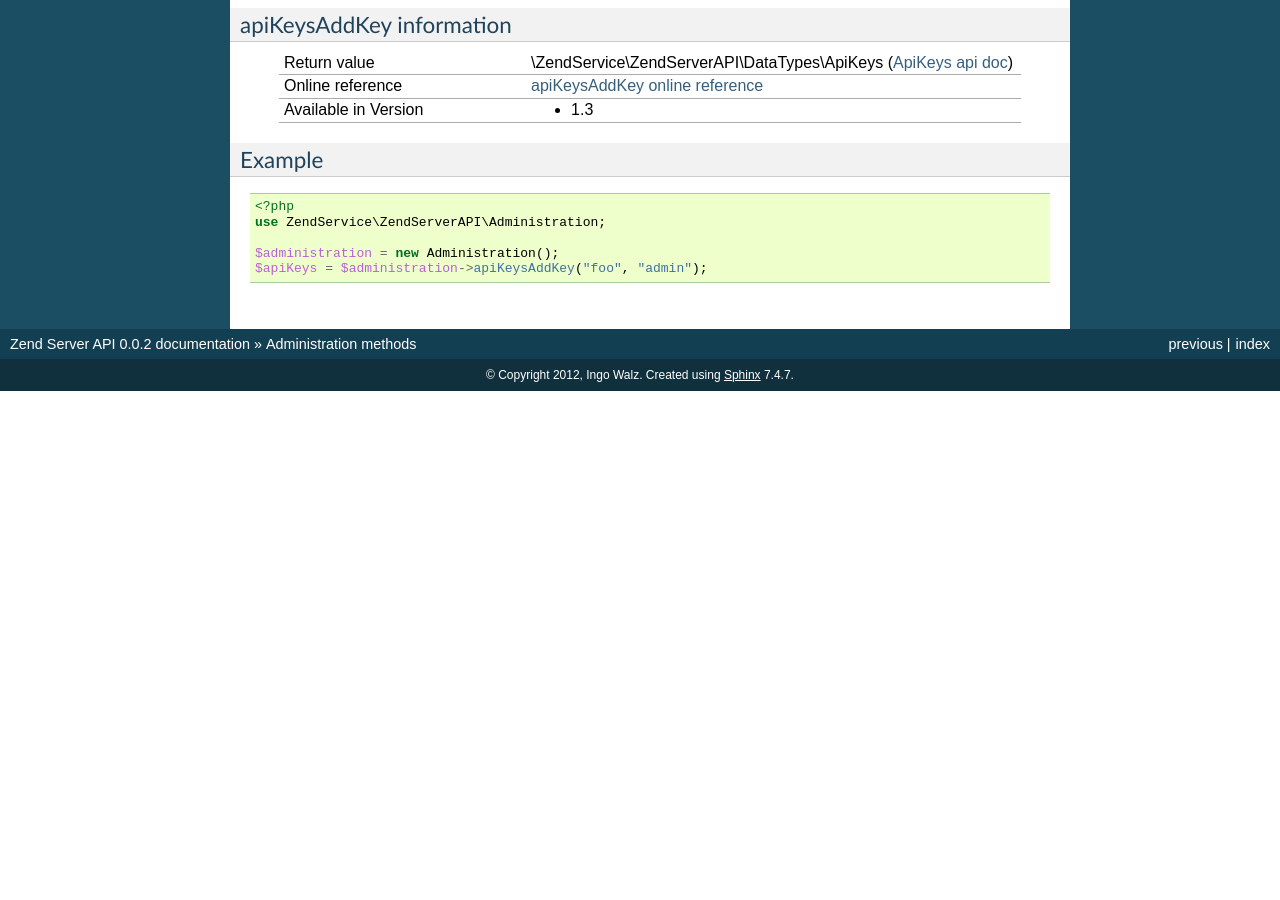
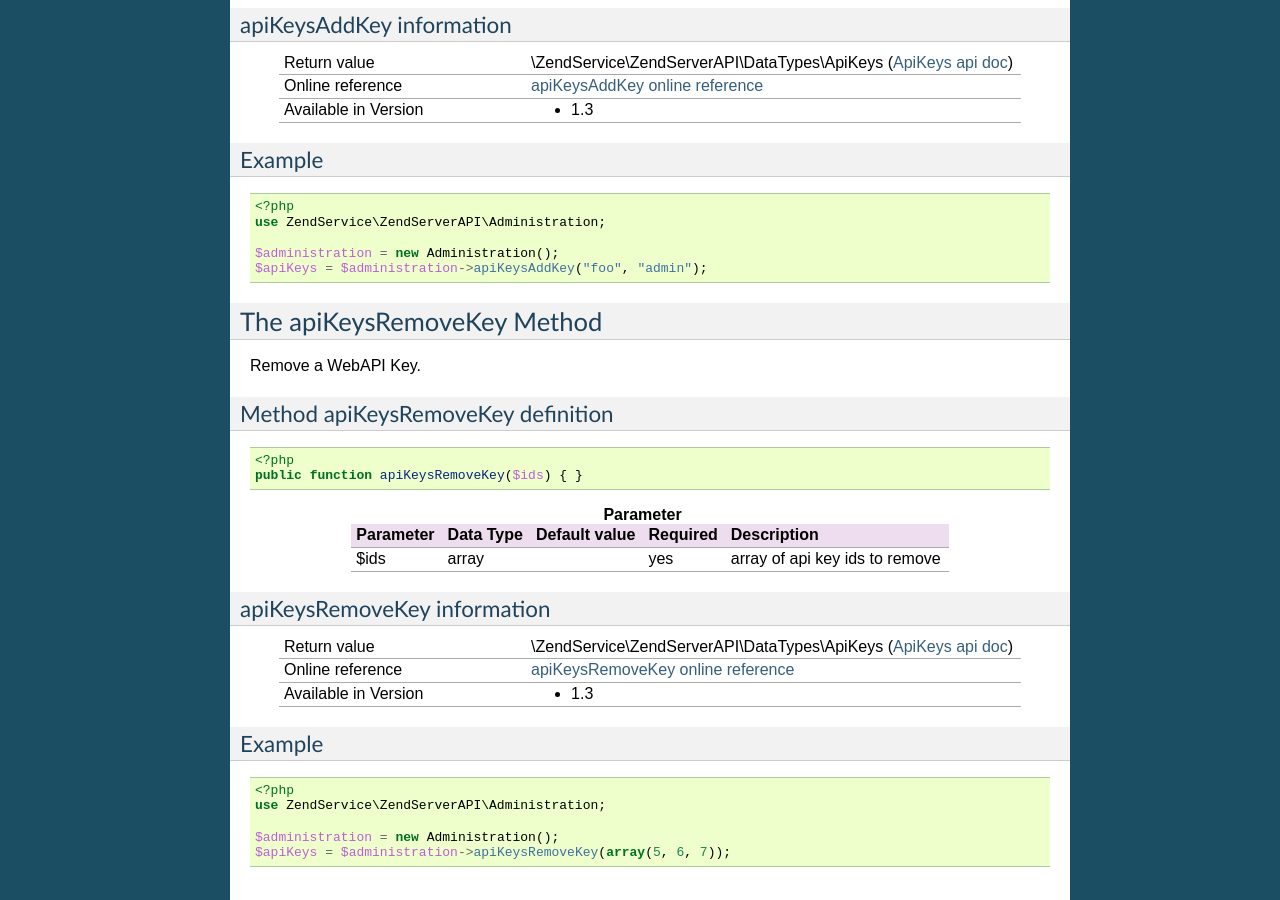
Before and after one commit to iwalz/zendserverapi, a Sphinx documentation site: the page built from docs/ref/administration.rst, in a window 1280 px wide and 900 px high, scrolled down 3744 px. Built offline with Sphinx 7.4.7, drawn with Linux system fonts in a browser that asks for light colours; before the commit the page ends 4135 px from its top, so only the background shows below that; some of the changed text lies outside the part shown.

Commit message:
Added apiKeysRemoveKey

```diff
--- a/docs/ref/administration.rst
+++ b/docs/ref/administration.rst
@@ -381,6 +381,66 @@
     $administration = new Administration();
     $apiKeys = $administration->apiKeysAddKey("foo", "admin");
 
+.. _zendservice.administration.methods.apiKeysRemoveKey:
+
+The apiKeysRemoveKey Method
+===========================
+
+Remove a WebAPI Key.
+
+.. _zendservice.administration.methods.apiKeysRemoveKey.definition:
+
+Method apiKeysRemoveKey definition
+----------------------------------
+
+.. code-block:: php
+
+    <?php
+    public function apiKeysRemoveKey($ids) { }
+
+.. list-table:: **Parameter**
+   :header-rows: 1
+
+   * - Parameter
+     - Data Type
+     - Default value
+     - Required
+     - Description
+   * - $ids
+     - array
+     -
+     - yes
+     - array of api key ids to remove
+
+.. _zendservice.administration.methods.apiKeysRemoveKey.information:
+
+apiKeysRemoveKey information
+----------------------------
+
+.. list-table::
+   :widths: 5 10
+   :header-rows: 0
+
+   * - Return value
+     - \\ZendService\\ZendServerAPI\\DataTypes\\ApiKeys (`ApiKeys api doc`_)
+   * - Online reference
+     - `apiKeysRemoveKey online reference`_
+   * - Available in Version
+     - * 1.3
+
+.. _zendservice.administration.methods.apiKeysRemoveKey.example:
+
+Example
+-------
+
+.. code-block:: php
+
+    <?php
+    use ZendService\ZendServerAPI\Administration;
+
+    $administration = new Administration();
+    $apiKeys = $administration->apiKeysRemoveKey(array(5, 6, 7));
+
 .. _userAuthenticateSettings online reference: http://files.zend.com/help/Beta/Zend-Server-6/zend-server.htm#the_userauthenticatesettings_method.htm
 .. _AuthenticationType api doc: http://zs-apidoc.rubber-duckling.net/classes/ZendService.ZendServerAPI.DataTypes.AuthenticationType.html
 .. _userSetPassword online reference: http://files.zend.com/help/Beta/Zend-Server-6/zend-server.htm#the_usersetpassword_method.htm
@@ -389,3 +449,4 @@
 .. _ApiKeys api doc: http://zs-apidoc.rubber-duckling.net/classes/ZendService.ZendServerAPI.DataTypes.ApiKeys.html
 .. _apiKeysGetList online reference: http://files.zend.com/help/Beta/Zend-Server-6/zend-server.htm#the_apikeysgetlist_method.htm
 .. _apiKeysAddKey online reference: http://files.zend.com/help/Beta/Zend-Server-6/zend-server.htm#the_apikeysaddkey_method.htm
+.. _apiKeysRemoveKey online reference: http://files.zend.com/help/Beta/Zend-Server-6/zend-server.htm#the_apikeysremovekey_method.htm
```
Also changed, not shown: 4 other files.
